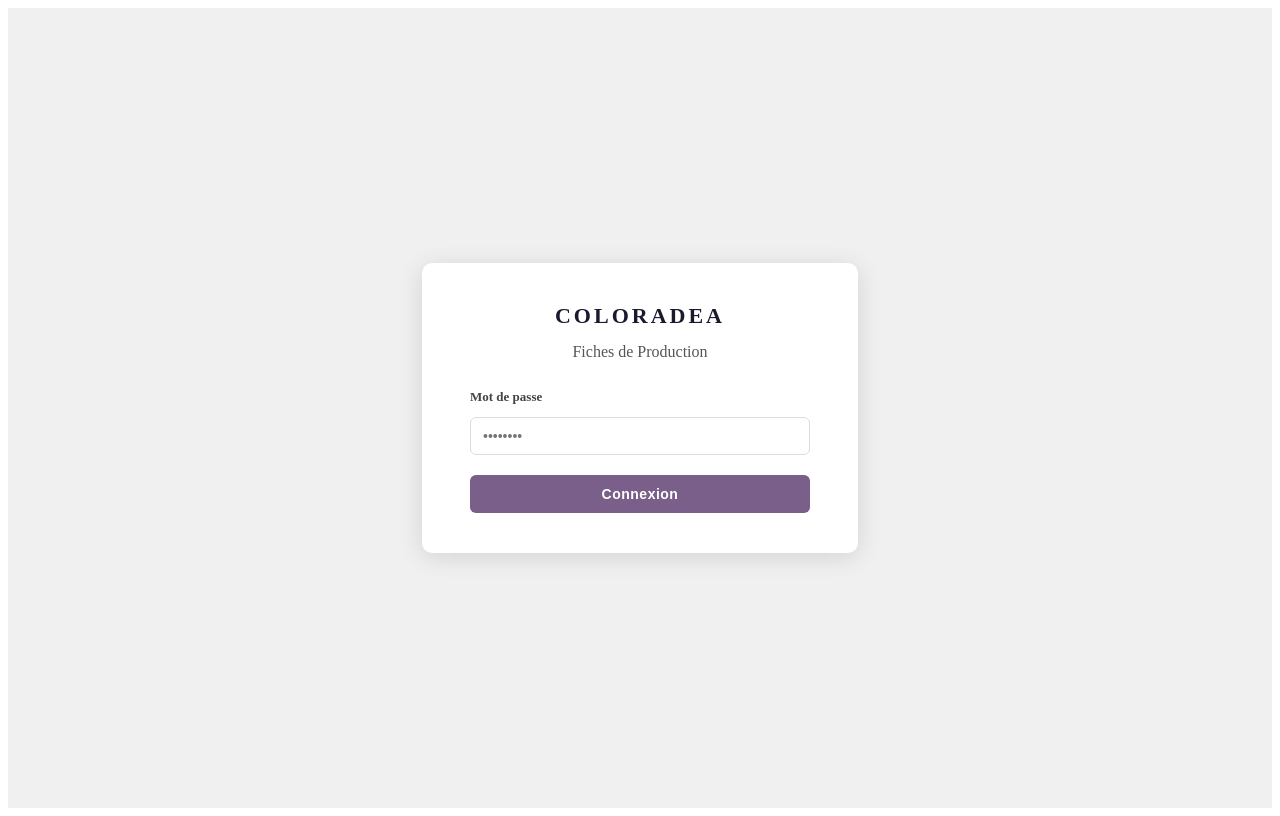
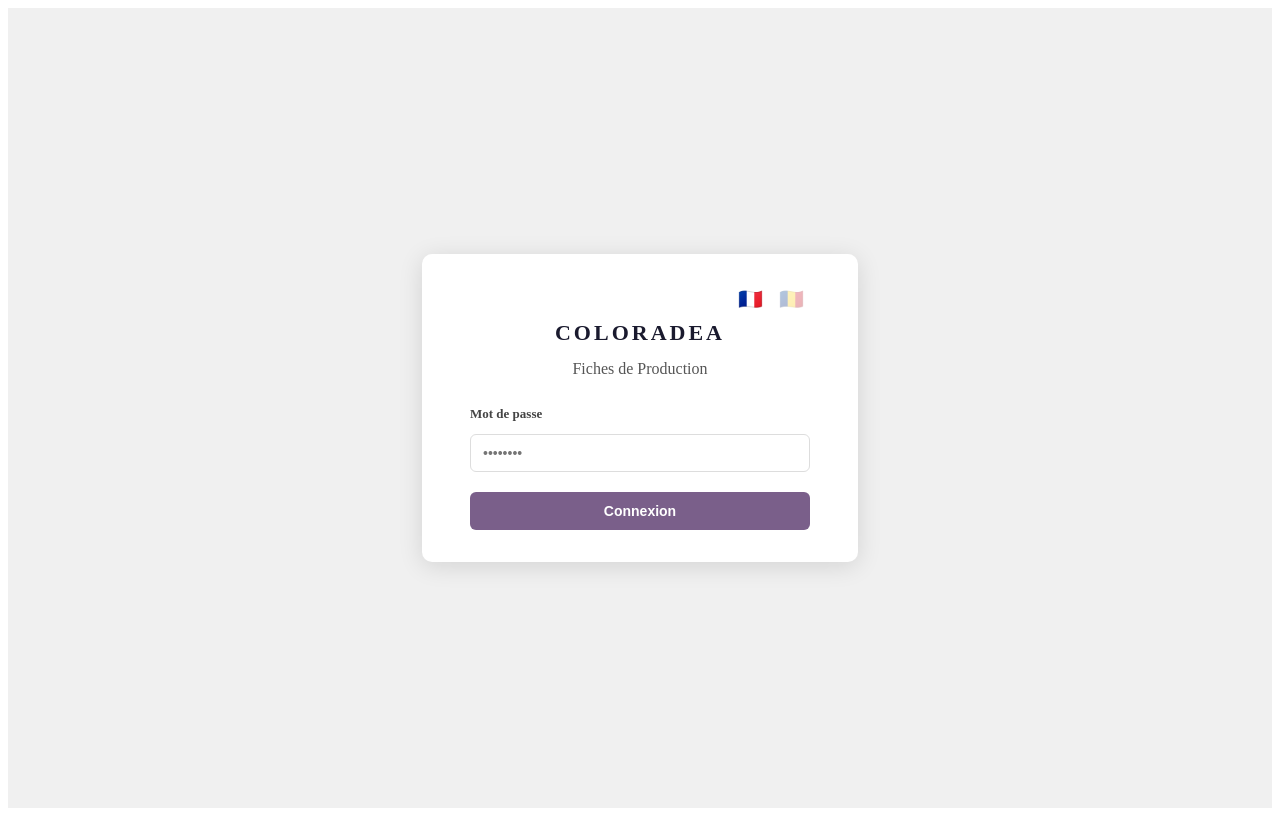
Before and after one commit to Coloradea/coloradea-app, a React (Create React App) app: page / in a window 1280 px wide. Built offline with nearby package versions, Linux system fonts and the light colour scheme.

Commit message:
Update Login.js

```diff
--- a/src/Login.js
+++ b/src/Login.js
@@ -1,8 +1,10 @@
 import React, { useState } from 'react'
+import { useLang, LangSwitcher } from './LangContext'
 
 const APP_PASSWORD = process.env.REACT_APP_PASSWORD || 'coloradea2024'
 
 export default function Login({ onLogin }) {
+  const { t } = useLang()
   const [password, setPassword] = useState('')
   const [error, setError] = useState('')
 
@@ -12,17 +14,22 @@ export default function Login({ onLogin }) {
       sessionStorage.setItem('auth', 'true')
       onLogin()
     } else {
-      setError('Mot de passe incorrect')
+      setError(t.login_error)
     }
   }
 
   return (
     <div style={styles.container}>
       <div style={styles.card}>
+        <div style={{ display: 'flex', justifyContent: 'flex-end', marginBottom: 8 }}>
+          <div style={{ display: 'flex', gap: 4 }}>
+            <LangSwitcherDark />
+          </div>
+        </div>
         <div style={styles.logo}>COLORADEA</div>
-        <h2 style={styles.title}>Fiches de Production</h2>
+        <h2 style={styles.title}>{t.login_title}</h2>
         <form onSubmit={handleSubmit} style={styles.form}>
-          <label style={styles.label}>Mot de passe</label>
+          <label style={styles.label}>{t.login_password}</label>
           <input
             type="password"
             value={password}
@@ -32,74 +39,31 @@ export default function Login({ onLogin }) {
             autoFocus
           />
           {error && <div style={styles.error}>{error}</div>}
-          <button type="submit" style={styles.button}>Connexion</button>
+          <button type="submit" style={styles.button}>{t.login_button}</button>
         </form>
       </div>
     </div>
   )
 }
 
+function LangSwitcherDark() {
+  const { lang, toggleLang } = useLang()
+  return (
+    <div style={{ display: 'flex', gap: 4 }}>
+      <button onClick={() => toggleLang('fr')} style={{ background:'none',border:'none',cursor:'pointer',fontSize:20,opacity:lang==='fr'?1:0.3 }} title="Français">🇫🇷</button>
+      <button onClick={() => toggleLang('ro')} style={{ background:'none',border:'none',cursor:'pointer',fontSize:20,opacity:lang==='ro'?1:0.3 }} title="Română">🇷🇴</button>
+    </div>
+  )
+}
+
 const styles = {
-  container: {
-    minHeight: '100vh',
-    background: '#f0f0f0',
-    display: 'flex',
-    alignItems: 'center',
-    justifyContent: 'center',
-  },
-  card: {
-    background: 'white',
-    borderRadius: 10,
-    padding: '40px 48px',
-    boxShadow: '0 4px 24px rgba(0,0,0,0.12)',
-    width: 340,
-    textAlign: 'center',
-  },
-  logo: {
-    fontSize: 22,
-    fontWeight: 'bold',
-    letterSpacing: 3,
-    color: '#1a1a2e',
-    marginBottom: 8,
-  },
-  title: {
-    fontSize: 16,
-    color: '#555',
-    fontWeight: 'normal',
-    marginBottom: 28,
-  },
-  form: {
-    display: 'flex',
-    flexDirection: 'column',
-    gap: 12,
-    textAlign: 'left',
-  },
-  label: {
-    fontSize: 13,
-    fontWeight: 'bold',
-    color: '#444',
-  },
-  input: {
-    padding: '10px 12px',
-    border: '1px solid #ddd',
-    borderRadius: 6,
-    fontSize: 14,
-    outline: 'none',
-  },
-  error: {
-    color: '#c0392b',
-    fontSize: 13,
-  },
-  button: {
-    marginTop: 8,
-    padding: '11px 0',
-    background: '#7A5F8A',
-    color: 'white',
-    border: 'none',
-    borderRadius: 6,
-    fontSize: 14,
-    fontWeight: 'bold',
-    cursor: 'pointer',
-    letterSpacing: 0.5,
-  },
+  container: { minHeight:'100vh', background:'#f0f0f0', display:'flex', alignItems:'center', justifyContent:'center' },
+  card: { background:'white', borderRadius:10, padding:'32px 48px', boxShadow:'0 4px 24px rgba(0,0,0,0.12)', width:340 },
+  logo: { fontSize:22, fontWeight:'bold', letterSpacing:3, color:'#1a1a2e', marginBottom:8, textAlign:'center' },
+  title: { fontSize:16, color:'#555', fontWeight:'normal', marginBottom:28, textAlign:'center' },
+  form: { display:'flex', flexDirection:'column', gap:12 },
+  label: { fontSize:13, fontWeight:'bold', color:'#444' },
+  input: { padding:'10px 12px', border:'1px solid #ddd', borderRadius:6, fontSize:14, outline:'none' },
+  error: { color:'#c0392b', fontSize:13 },
+  button: { marginTop:8, padding:'11px 0', background:'#7A5F8A', color:'white', border:'none', borderRadius:6, fontSize:14, fontWeight:'bold', cursor:'pointer' },
 }
```
